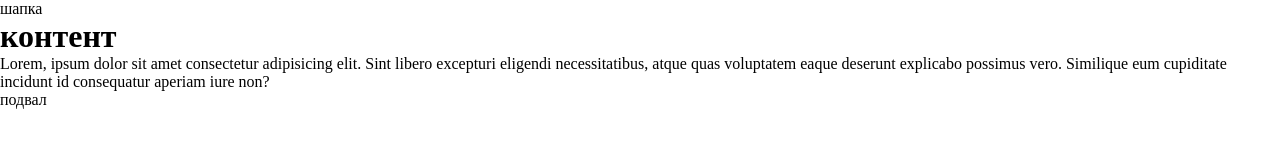
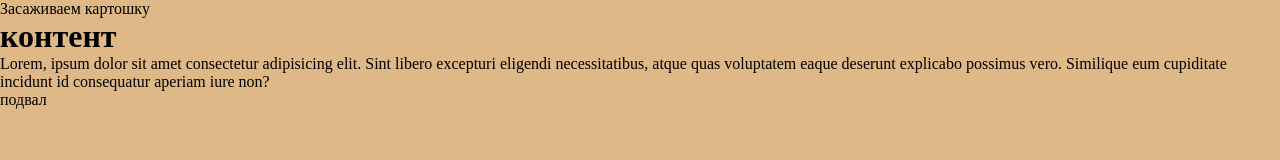
Before and after one commit to YumpA/test1, a plain HTML site: page index.html in a window 1280 px wide. Drawn offline with Linux system fonts and the light colour scheme.

Commit message:
set style for body

```diff
--- a/css/style.css
+++ b/css/style.css
@@ -3,3 +3,7 @@
     padding: 0;
     box-sizing: border-box;
 }
+
+body {
+    background-color: burlywood;
+}
--- a/index.html
+++ b/index.html
@@ -8,7 +8,7 @@
     <link rel="stylesheet" href="css/style.css">
 </head>
 <body>
-    <header>шапка</header>
+    <header>Засаживаем картошку</header>
     <main>
         <h1>контент</h1>
         <p>Lorem, ipsum dolor sit amet consectetur adipisicing elit. Sint libero excepturi
```
